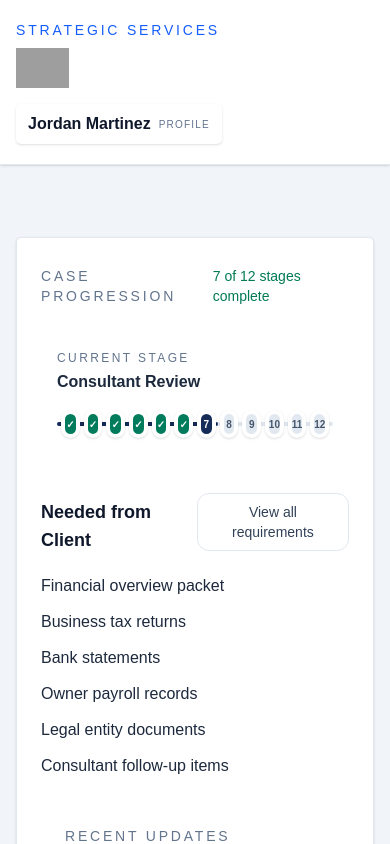
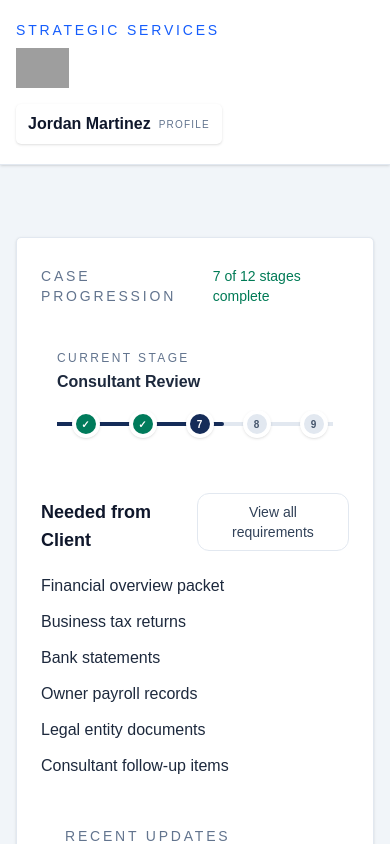
Before and after one commit to AzmayenMurshid/strategic-services, a Next.js app: page / in a window 390 px wide. Shown: the top 844 px of the page. Built offline with nearby package versions, Linux system fonts and the light colour scheme; grey boxes are pictures that could not be loaded.

Commit message:
scrollable stage menu container

```diff
--- a/app/page.tsx
+++ b/app/page.tsx
@@ -1,6 +1,6 @@
 "use client";
 
-import { useState } from "react";
+import { useEffect, useRef, useState } from "react";
 
 const stages = [
   { name: "Intake Received", status: "complete", snippet: "Application and intake details logged." },
@@ -66,9 +66,29 @@ export default function Home() {
   const [isStageMenuOpen, setIsStageMenuOpen] = useState(false);
   const [isRequirementsModalOpen, setIsRequirementsModalOpen] = useState(false);
   const [isProfileMenuOpen, setIsProfileMenuOpen] = useState(false);
+  const scrollContainerRef = useRef<HTMLDivElement | null>(null);
+  const stageRefs = useRef<Array<HTMLDivElement | null>>([]);
   const activeStageIndex = stages.findIndex((stage) => stage.status === "active");
   const activeStage = stages[activeStageIndex] ?? stages[0];
   const progressPercent = ((activeStageIndex + 1) / stages.length) * 100;
+
+  useEffect(() => {
+    const container = scrollContainerRef.current;
+    const activeStep = stageRefs.current[activeStageIndex];
+
+    if (!container || !activeStep) {
+      return;
+    }
+
+    const activeCenter = activeStep.offsetLeft + activeStep.offsetWidth / 2;
+    const containerCenter = container.clientWidth / 2;
+    const newScrollLeft = Math.max(0, activeCenter - containerCenter);
+
+    container.scrollTo({
+      left: newScrollLeft,
+      behavior: "auto",
+    });
+  }, [activeStageIndex]);
 
   return (
     <div className="min-h-screen overflow-x-hidden bg-slate-100 text-slate-900">
@@ -148,25 +168,40 @@ export default function Home() {
                     </div>
                   </div>
 
-                  <button
-                    type="button"
+                  <div
+                    role="button"
+                    tabIndex={0}
                     onClick={() => setIsStageMenuOpen((value) => !value)}
-                    className="block w-full text-left"
+                    onKeyDown={(event) => {
+                      if (event.key === "Enter" || event.key === " ") {
+                        event.preventDefault();
+                        setIsStageMenuOpen((value) => !value);
+                      }
+                    }}
+                    className="block w-full overflow-x-auto overflow-y-hidden text-left outline-none [-ms-overflow-style:none] [scrollbar-width:none] [&::-webkit-scrollbar]:hidden"
+                    ref={scrollContainerRef}
+                    style={{ overscrollBehaviorY: "contain" }}
                   >
-                    <div className="relative mb-3 px-1">
+                    <div className="relative mb-3 min-w-[680px] px-1 sm:min-w-0" style={{ scrollBehavior: "auto" }}>
                       <div className="absolute left-0 right-0 top-1/2 h-1 -translate-y-1/2 rounded-[10px] bg-slate-200" />
                       <div
                         className="absolute left-0 top-1/2 h-1 -translate-y-1/2 rounded-full"
                         style={{ width: `${progressPercent}%`, backgroundColor: "#152c58" }}
                       />
 
-                      <div className="relative flex min-w-0 items-center justify-between gap-1 sm:gap-0">
+                      <div className="relative flex min-w-[680px] items-center justify-between gap-1 sm:min-w-0 sm:gap-0">
                         {stages.map((stage, index) => {
                           const isComplete = index < activeStageIndex;
                           const isActive = index === activeStageIndex;
 
                           return (
-                            <div key={stage.name} className="group relative flex min-w-0 flex-1 justify-center">
+                            <div
+                              key={stage.name}
+                              ref={(node) => {
+                                stageRefs.current[index] = node;
+                              }}
+                              className="group relative flex min-w-0 flex-1 justify-center"
+                            >
                               <div
                                 className={`relative z-10 flex h-7 w-7 items-center justify-center rounded-full border-4 border-white text-[10px] font-bold shadow-sm sm:h-8 sm:w-8 sm:text-xs ${
                                   isComplete
@@ -197,7 +232,7 @@ export default function Home() {
                         })}
                       </div>
                     </div>
-                  </button>
+                  </div>
 
                   {isStageMenuOpen && (
                     <div className="mt-2 rounded-[5px] p-3">
```
